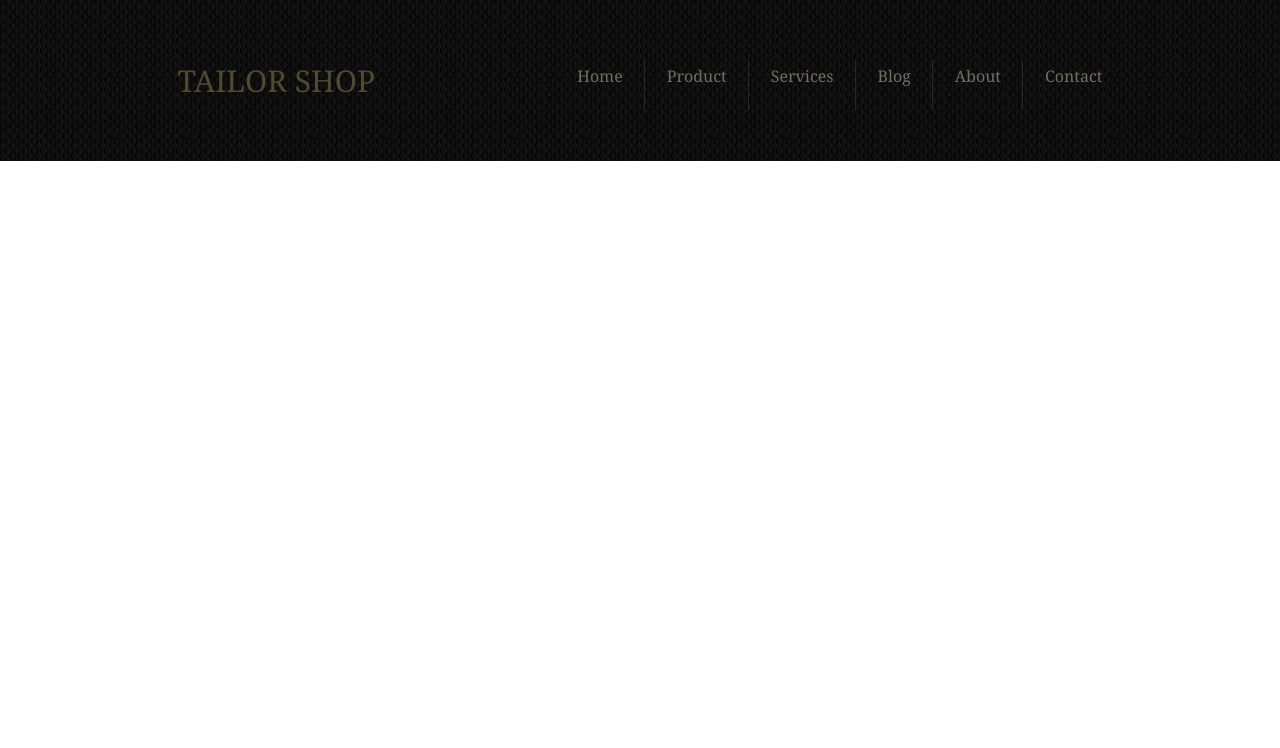
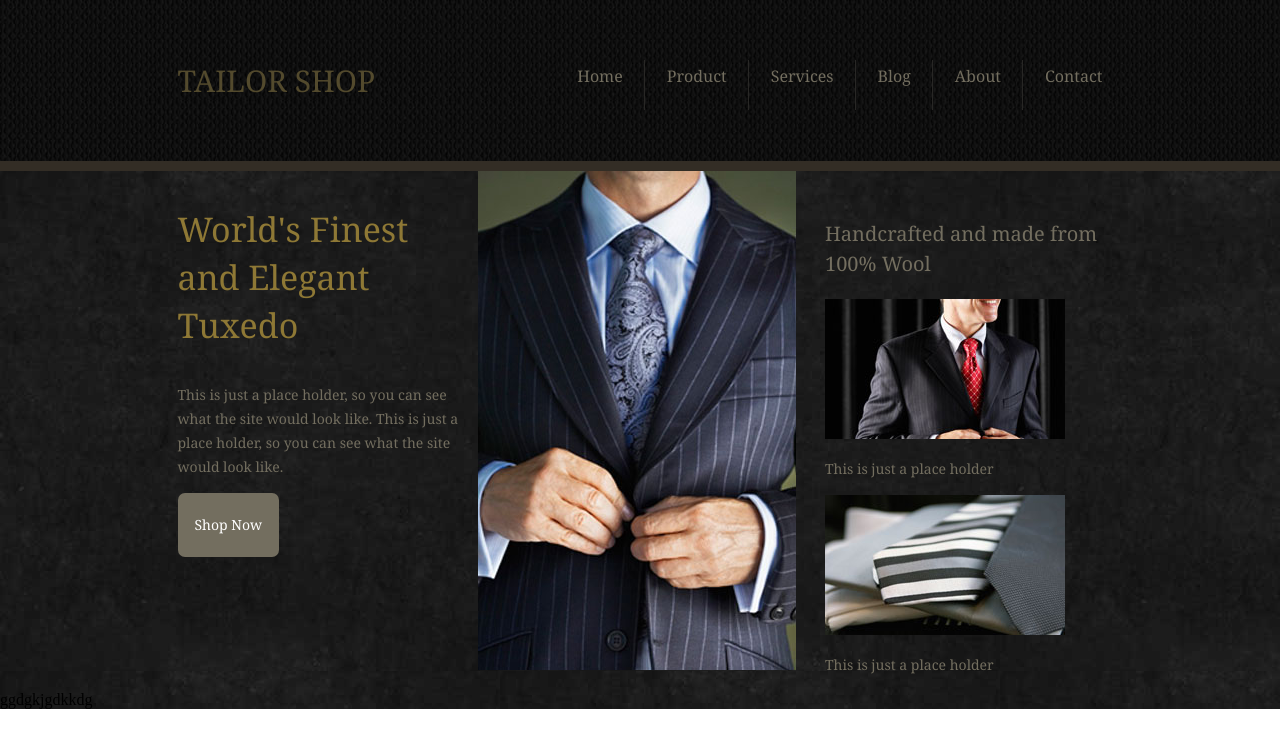
Before and after one commit to AnnVrt/tailor_shop, a plain HTML site: page index.html in a window 1280 px wide. Drawn offline with Linux system fonts and the light colour scheme.

Commit message:
add some elements in header

```diff
--- a/index.html
+++ b/index.html
@@ -21,7 +21,30 @@
                     </ul>
                 </nav>
             </section>
-            <section class="header-section content-width"></section>
+            <section class="header-section">
+                <div class="h-sect-box content-width">
+                    <div class="h-box-inline-block cxz">
+                        <div class="box-text-shop">
+                            <h3 class="text-title">World's Finest and Elegant Tuxedo</h3>
+                            <p class="text-desc">This is just a place holder, so you can see what the site would look like. This is just a place holder, so you can see what the site would look like.</p>
+                            <button class="text-btn" type="button">Shop Now</button>
+                        </div>
+                        <img class="" src="images/tuxedo1.jpg" alt="our product">
+                    </div><!--
+                    --><div class="h-box-inline-block cvb">
+                        <p class="product-material-title">Handcrafted and made from 100% Wool </p>
+                        <div class="box-prod-desc">
+                            <img class="prod-desc-img" src="images/tuxedo2.jpg" alt="100% Wool">
+                            <p class="prod-desc">This is just a place holder</p>
+                        </div>
+                        <div class="box-prod-desc">
+                            <img class="prod-desc-img" src="images/tuxedo3.jpg" alt="100% Wool">
+                            <p class="prod-desc">This is just a place holder</p>
+                         </div>
+                    </div>
+                </div>
+                ggdgkjgdkkdg
+            </section>
 
         </header>
     </div>
--- a/style.css
+++ b/style.css
@@ -71,3 +71,64 @@ a {
     text-decoration: underline;
 
 }
+
+
+.header-section {
+    border-top: 10px solid #332d25;
+    background: url(images/bg-rock.jpg);
+}
+
+.h-box-inline-block {
+    display: inline-block;
+}
+.cxz {
+    width: 70%;
+}
+.cvb {
+    width: 30%;
+}
+.box-text-shop {
+    float: left;
+    width: 300px;
+}
+.text-title {
+    color: #8e7835;
+    font-family: Georgia;
+    font-size: 34px;
+    font-weight: 400;
+    line-height: 48px;
+}
+.text-desc {
+    color: #736e5f;
+    font-family: Georgia;
+    font-size: 14px;
+    font-weight: 400;
+    line-height: 24px;
+}
+.text-btn {
+    padding: 8px 17px;
+    color: #ffffff;
+    background-color: #736e5f;
+    font-family: Georgia;
+    font-size: 14px;
+    font-weight: 400;
+    line-height: 48px;
+    border: 0px;
+    border-radius: 7px;
+}
+
+
+.product-material-title {
+    color: #736e5f;
+    font-family: Georgia;
+    font-size: 20px;
+    font-weight: 400;
+    line-height: 30px;
+}
+.prod-desc {
+    color: #736e5f;
+    font-family: Georgia;
+    font-size: 14px;
+    font-weight: 400;
+    line-height: 24px;
+}
```
